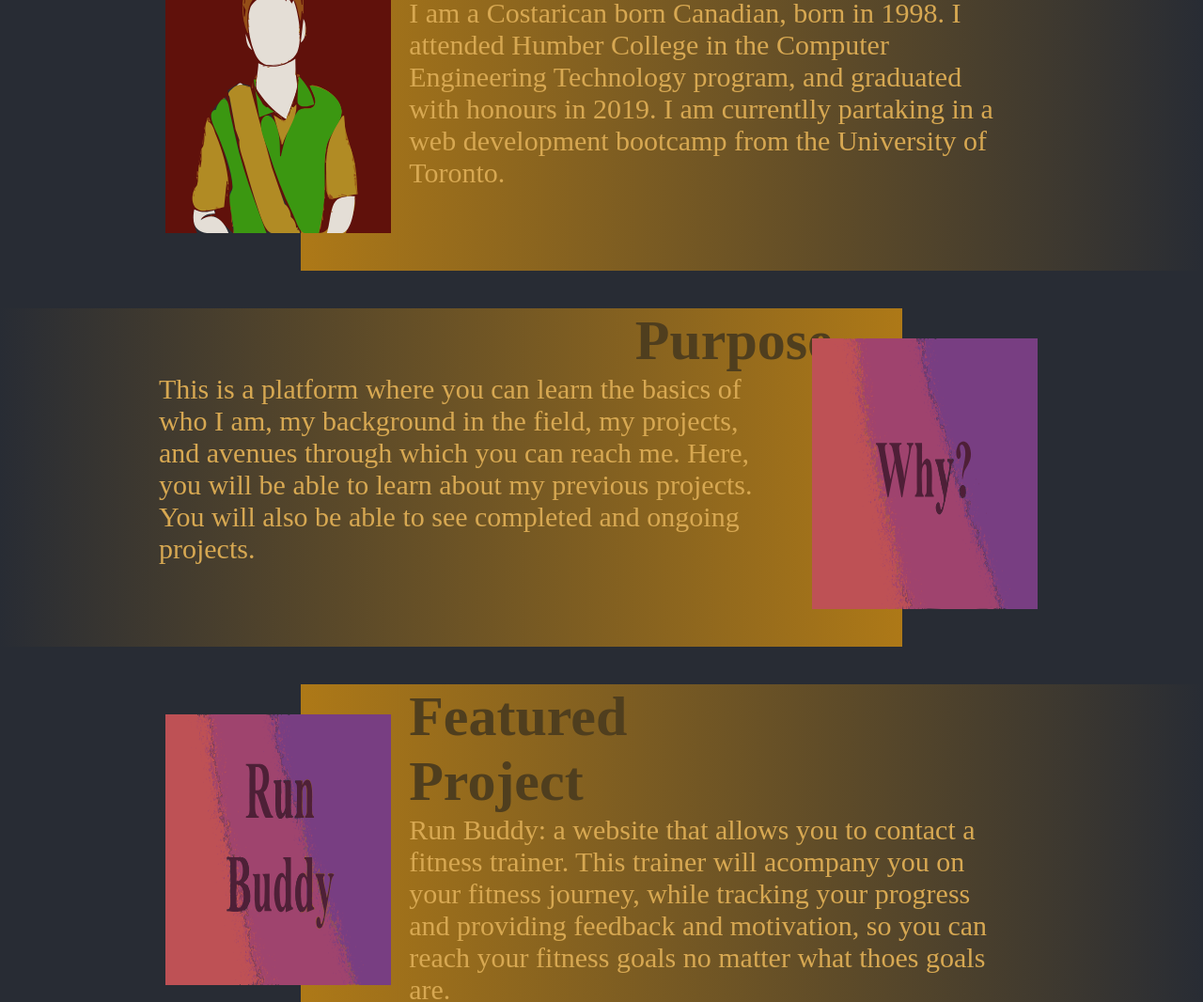
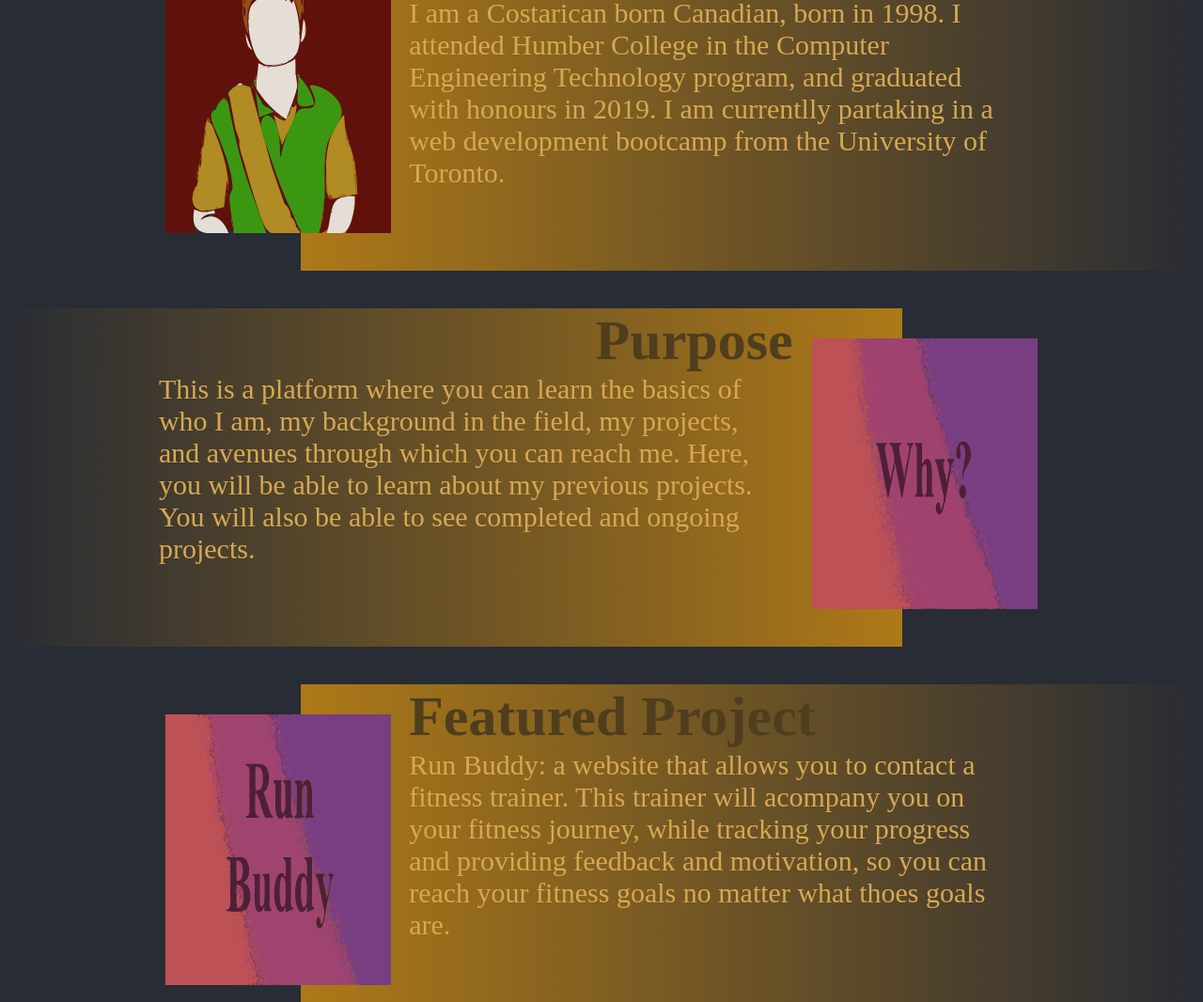
Before and after one commit to NicolasRojas-CENG/Professional-Portfolio, a plain HTML site: page index.html in a window 1280 px wide. Shown: the part 536-1602 px from the top of the page at 94% size. Drawn offline with Linux system fonts and the light colour scheme.

Commit message:
Update style.css

```diff
--- a/resources/css/style.css
+++ b/resources/css/style.css
@@ -1,4 +1,4 @@
-    /*This will allow quick changes to the style of the websaite.*/
+        /*This will allow quick changes to the style of the websaite.*/
     :root{
         /*Colours.*/
         --Navegation_colour: rgb(207, 140, 16);
@@ -128,6 +128,10 @@
         font-size: var(--Header_text_size);
     }
 
+    #Featured_Project h2 {
+        width: 75%;
+    }
+
     #About_Me p, #Featured_Project p {
         left: 20%;
         width: 75%;
@@ -158,7 +162,7 @@
 
     #Purpose h2{
         width: 50%;
-        margin-left: 80%;
+        margin-left: 75%;
         color: rgb(79, 62, 30);
         font-size: var(--Header_text_size);
     }
```
